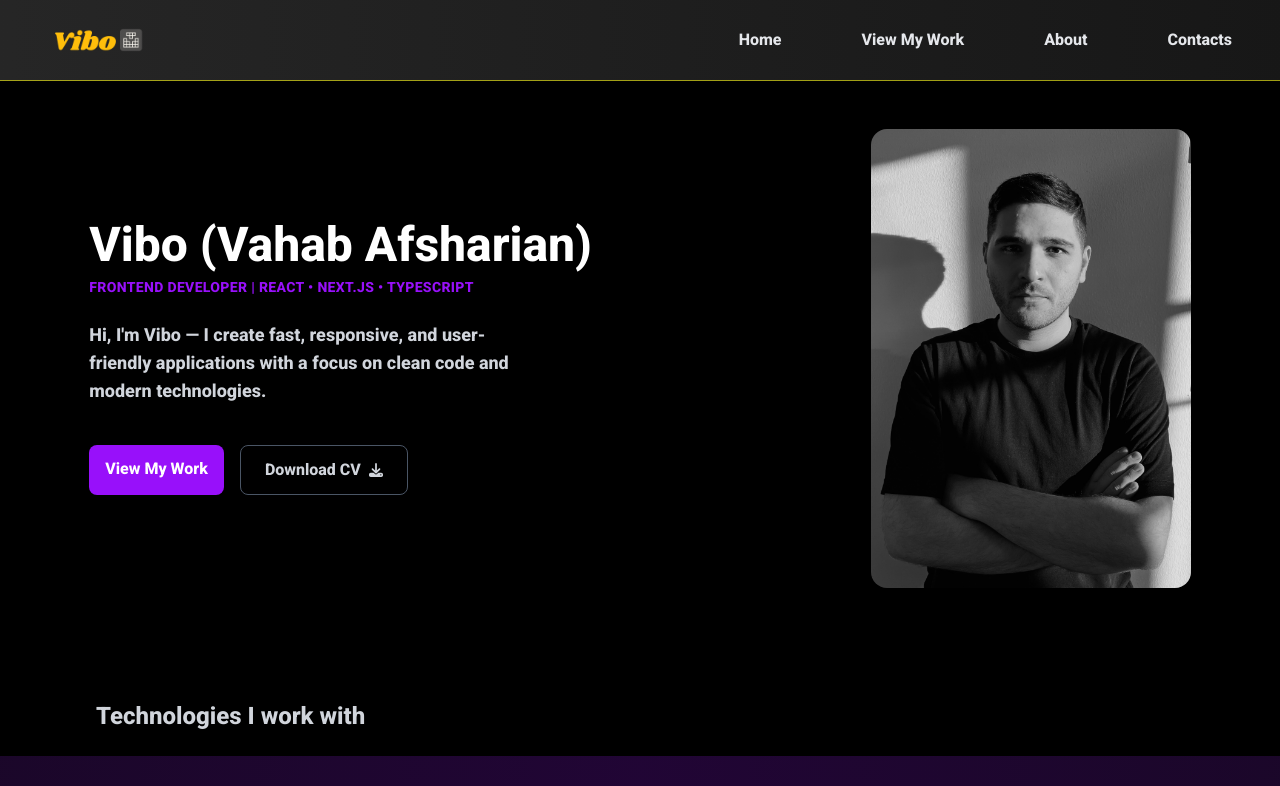
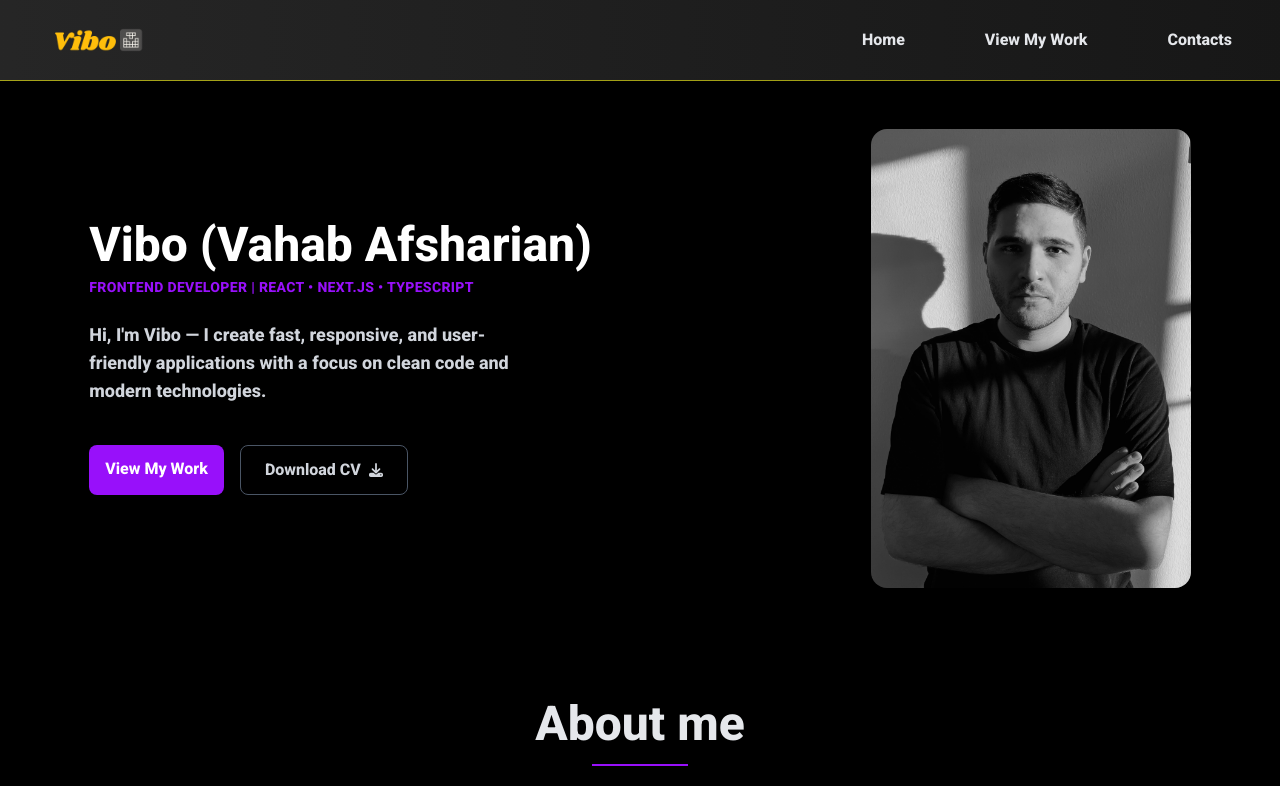
Before and after one commit to viboverse/my-personal-portfolio, a Next.js app: page / in a window 1280 px wide. Shown: the top 786 px of the page. Built offline with nearby package versions, Linux system fonts and the light colour scheme.

Commit message:
feat: Implement AboutMe component and integrate it into the Home page

```diff
--- a/src/app/page.tsx
+++ b/src/app/page.tsx
@@ -1,9 +1,11 @@
 import MySkills from "@/components/MySkills";
 import HeroSection from "@/components/HeroSection";
+import AboutMe from "@/components/about-me";
 export default function Home() {
    return (
       <main>
          <HeroSection />
+         <AboutMe />
          <MySkills />
       </main>
    );
--- a/src/components/MainHeader.tsx
+++ b/src/components/MainHeader.tsx
@@ -30,6 +30,7 @@ export default function MainHeader() {
                   Home
                   <span className="bg-old-gold-400 absolute bottom-0 left-0 h-0.5 w-0 transition-all duration-300 group-hover:w-full" />
                </Link>
+
                <Link
                   href="/projects"
                   className="group hover:text-old-gold-400 relative px-4 py-2 text-gray-200 transition-all duration-300"
@@ -37,13 +38,7 @@ export default function MainHeader() {
                   View My Work
                   <span className="bg-old-gold-400 absolute bottom-0 left-0 h-0.5 w-0 transition-all duration-300 group-hover:w-full" />
                </Link>
-               <Link
-                  href="/about"
-                  className="group hover:text-old-gold-400 relative px-4 py-2 text-gray-200 transition-all duration-300"
-               >
-                  About
-                  <span className="bg-old-gold-400 absolute bottom-0 left-0 h-0.5 w-0 transition-all duration-300 group-hover:w-full" />
-               </Link>
+
                <Link
                   href="/contact"
                   className="group hover:text-old-gold-400 relative px-4 py-2 text-gray-200 transition-all duration-300"
--- a/src/app/about/page.tsx
+++ b/src/components/about-me.tsx
@@ -1,4 +1,4 @@
-export default function AboutMePage() {
+export default function AboutMe() {
    return (
       <section className="px-18 py-16">
          <div className="mx-auto">
```
